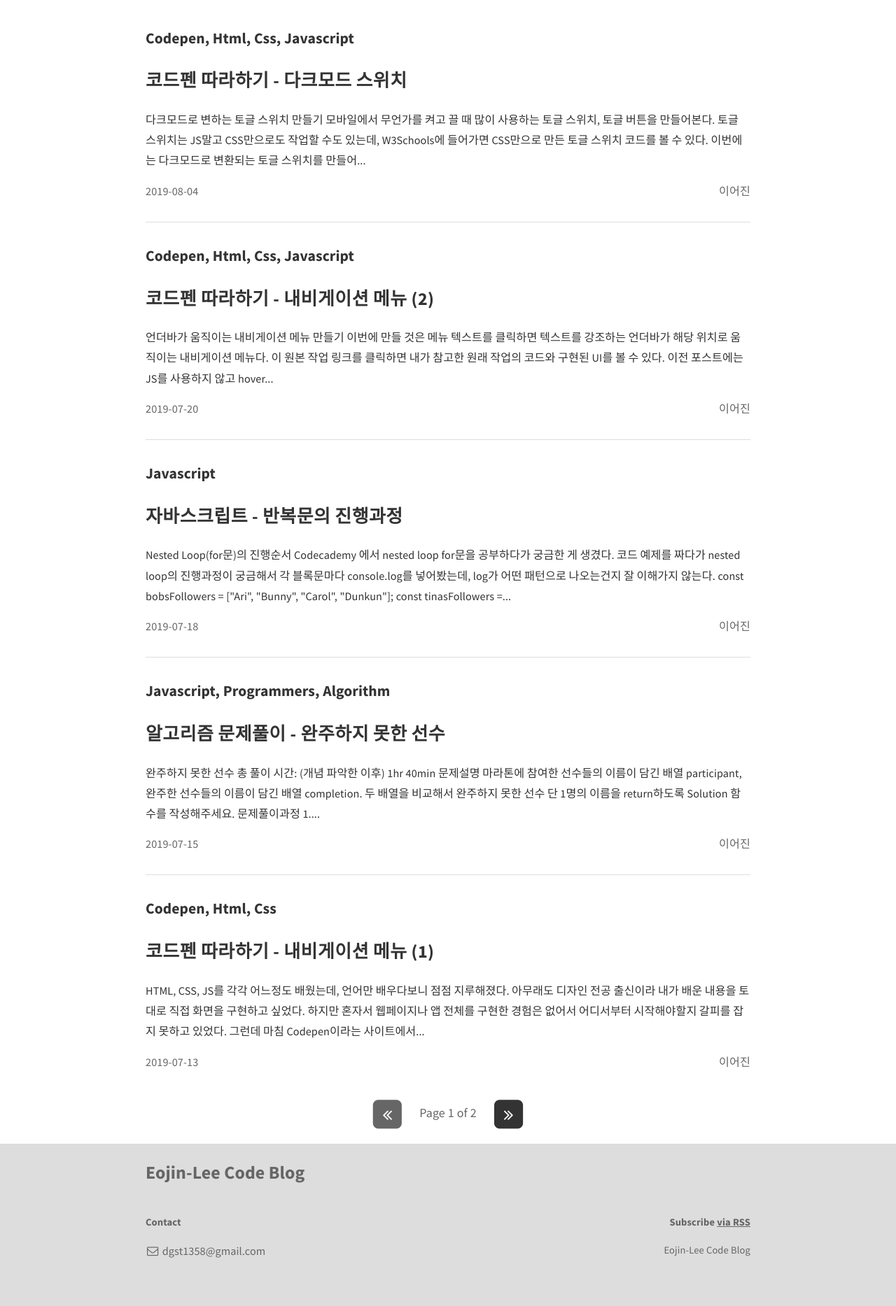
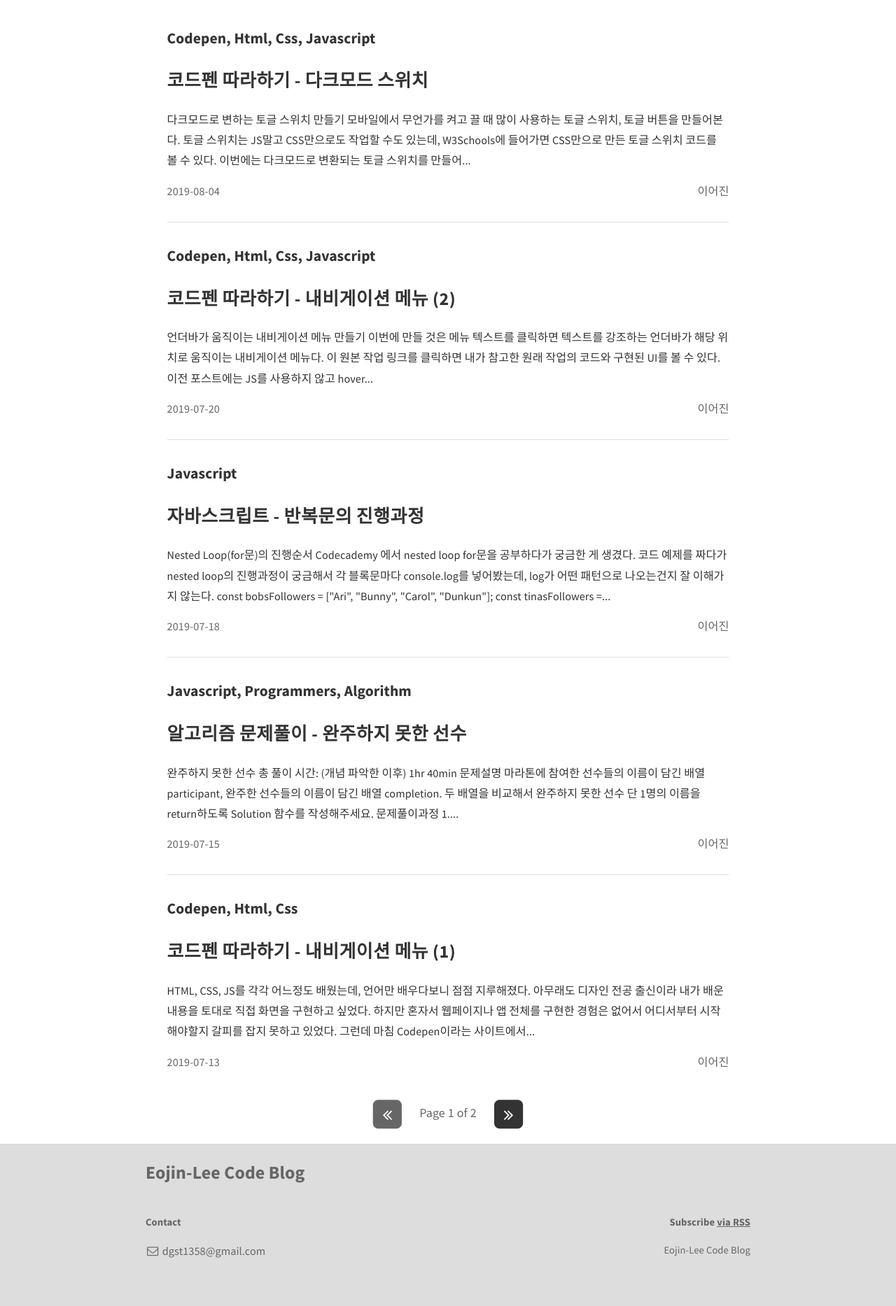
Before and after one commit to Eojin-Lee/Eojin-Lee.github.io, a Jekyll site: the page built from index.html, in a window 1280 px wide. Shown: the part 315-2182 px from the top of the page at 70% size. Built offline with Jekyll 4.4.1, drawn with Linux system fonts in a browser that asks for light colours; nearby versions of some CDN libraries; the list of posts is cut into pages by our own code.

Commit message:
[CSS Style] Update .post-content .wrapper padding

```diff
--- a/_sass/_layout.scss
+++ b/_sass/_layout.scss
@@ -198,7 +198,7 @@ pre code.hljs {
 .page-content {
 	.wrapper {
 		@include outer-container;
-		padding: 1em 0;
+		padding: 1em 1.7em;
 	}
 	/*
 	*	index.html
```
